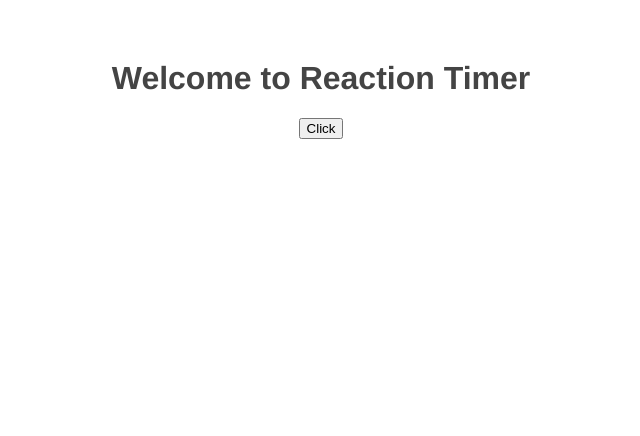
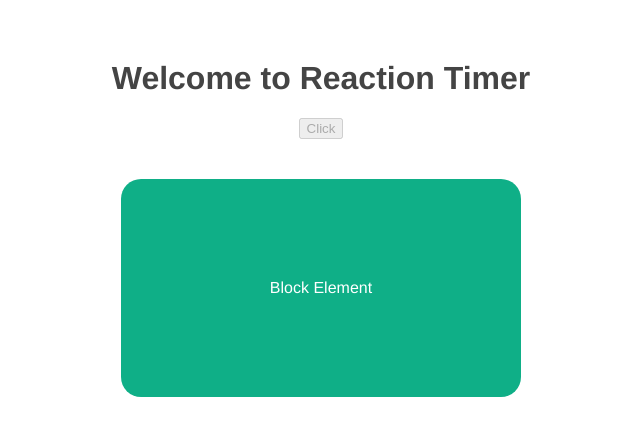
Before and after one commit to zobyer/Reaction-Timer, a Vue app: page / in a window 1280 px wide. Both pictures are taken after a click on the button "Click". Shown: the top 436 px of the page, without its empty margins (319-959 px from the left). Built offline with nearby package versions, Linux system fonts and the light colour scheme.

Commit message:
basic setup

```diff
--- a/src/App.vue
+++ b/src/App.vue
@@ -1,17 +1,31 @@
 <template>
 <h1>Welcome to Reaction Timer</h1>
-<button @click="Start">Click</button>
+<button @click="Start" :disabled="isPlaying">Click</button>
+<Block v-if="isPlaying"/>
 </template>
 
 <script>
-//import HelloWorld from './components/HelloWorld.vue'
+import Block from './components/Block.vue'
+
 
 export default {
   name: 'App',
-  components: {
-
+  components: { Block },
+  data() {
+    return{
+      isPlaying : false,
+      delay:null
+    }
+  },
+  methods:{
+    Start(){
+      this.delay = 2000 + Math.random()*5000
+      this.isPlaying = true
+      console.log(this.delay)
+    }
   }
 }
+
 </script>
 
 <style>
--- a/src/components/Block.vue
+++ b/src/components/Block.vue
@@ -0,0 +1,23 @@
+<template>
+  <div class="block">
+      Block Element
+  </div>
+</template>
+
+<script>
+export default {
+    props:['delay']
+}
+</script>
+
+<style>
+.block{
+    width: 400px;
+    border-radius: 20px;
+    background: #0faf87;
+    color: white;
+    text-align: center;
+    padding: 100px 0;
+    margin: 40px auto;
+}
+</style>
```
